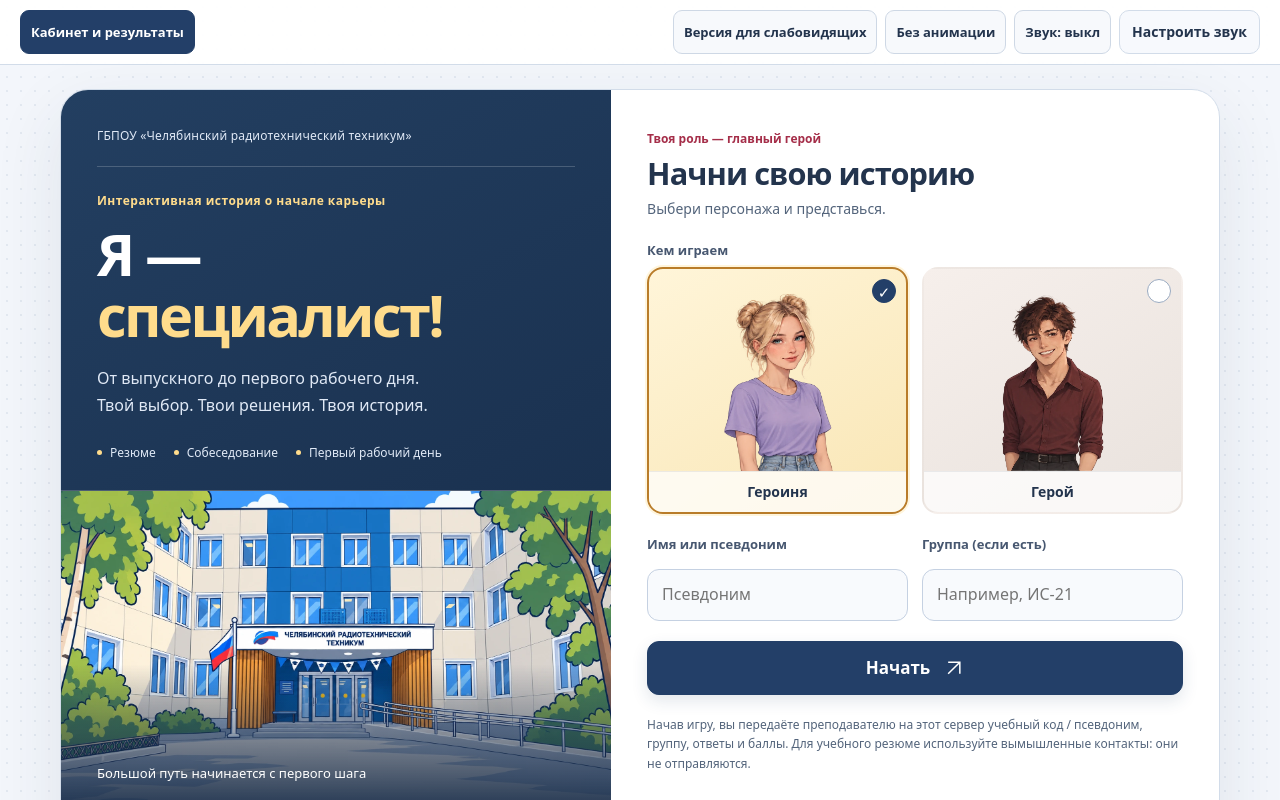
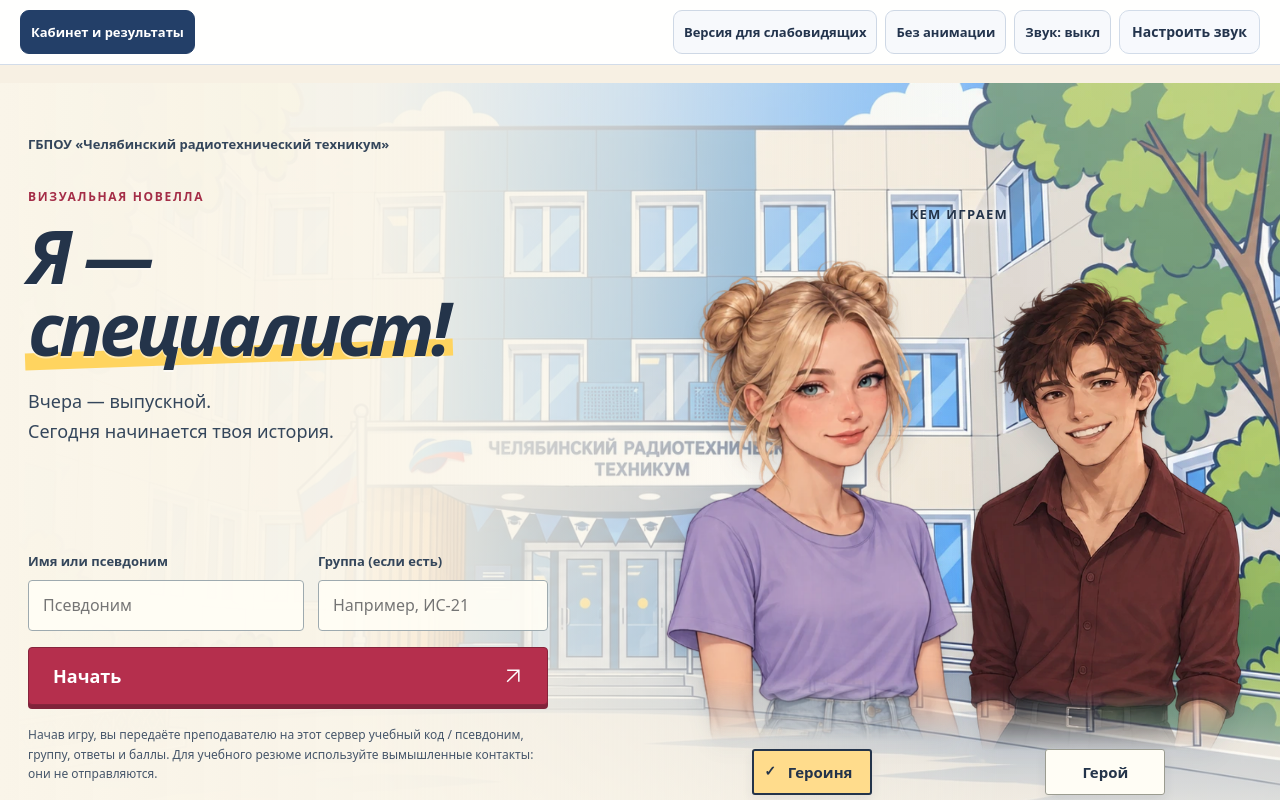
Before and after one commit to nohopeandlove/chrt_game, a website built with Vite: page index.html in a window 1280 px wide. Built offline with nearby package versions, Linux system fonts and the light colour scheme; files whose address does not match are found by name.

Commit message:
Rework home into a cinematic campus title scene with large selectable characters

```diff
--- a/src/styles.css
+++ b/src/styles.css
@@ -1272,57 +1272,62 @@ html.vision-contrast .panel__hint { background:var(--vision-bg); color:var(--vis
 .report-expanded .teacher-report { margin:0 0 16px; max-width:100%; }
 .report-expanded .teacher-report h2 { white-space:normal; overflow-wrap:anywhere; }
 
-/* The opening screen is the cover of the story, with a calm, readable start form. */
-.menu { width:min(1180px,100%); display:grid; grid-template-columns:minmax(0,.95fr) minmax(0,1.05fr); align-items:stretch; gap:0; padding:0; overflow:hidden; border-radius:28px; box-shadow:0 24px 70px #23344d18; animation:menu-arrive .7s ease both; }
-.menu__intro { position:relative; display:flex; flex-direction:column; align-items:flex-start; min-width:0; padding:36px 36px 0; background:linear-gradient(150deg,#233f61,#162b48); color:#fff; overflow:hidden; }
-.menu .menu__eyebrow { padding:0 0 20px; background:none; color:#e0e9f6; font-size:12px; font-weight:500; line-height:1.7; letter-spacing:.015em; text-transform:none; border-radius:0; border-bottom:1px solid #ffffff30; width:100%; }
-.menu__genre { margin:24px 0 12px; font-size:12px; font-weight:600; color:#ffdc8c; letter-spacing:.04em; }
-.menu .menu__title { font-size:clamp(40px,4.5vw,65px); line-height:1.06; letter-spacing:-.045em; color:#fff; margin:0 0 20px; }
-.menu__title span { color:#ffdc8c; }
-.menu .menu__lede { color:#e0e9f6; font-weight:400; font-size:16px; line-height:1.7; }
-.menu__journey { display:flex; flex-wrap:wrap; gap:8px 18px; list-style:none; padding:0; margin:24px 0 28px; font-size:12px; color:#e0e9f6; }
-.menu__journey li { display:flex; align-items:center; gap:8px; }
-.menu__journey li::before { content:''; width:5px; height:5px; flex:none; border-radius:50%; background:#ffdc8c; }
-.menu__campus { align-self:stretch; flex:1; min-height:250px; margin:0 -36px; position:relative; background:linear-gradient(180deg,#162b4800 55%,#162b48e8),url('../assets/backgrounds/crt-campus.webp') center 55%/cover; border-top:1px solid #ffffff30; }
-.menu__campus span { position:absolute; bottom:22px; left:36px; right:36px; font-size:13px; font-weight:500; color:#fff; }
-.menu__setup { display:flex; flex-direction:column; gap:20px; min-width:0; padding:32px 36px; }
-.menu__step { color:#a52e49; font-size:12px; font-weight:700; }
-.menu__setup-head h2 { margin:4px 0 6px; font-size:clamp(23px,2.4vw,32px); line-height:1.2; letter-spacing:-.03em; }
-.menu__setup-head p { margin:0; color:var(--ink-3); font-size:14px; }
-.menu .menu__field legend,.menu .menu__field>span { padding-bottom:6px; font-size:13px; text-transform:none; letter-spacing:0; font-weight:600; color:var(--ink-2); }
-.menu .heroes { gap:14px; }
-.menu .hero { padding:12px 10px 0; gap:0; overflow:hidden; background:linear-gradient(150deg,#f3eff9,#ede6f2); border:2px solid transparent; border-radius:16px; transition:transform .2s,border-color .2s,box-shadow .2s; }
-.menu .hero:nth-child(2) { background:linear-gradient(150deg,#f6efeb,#e9e2dd); }
-.menu .hero:hover { transform:translateY(-3px); border-color:#a8b5c8; box-shadow:0 10px 20px #23344d12; }
-.menu .hero:has(input:checked) { background:linear-gradient(150deg,#fff5d9,#f9e6b5); border-color:#b97c29; box-shadow:0 0 0 2px #ffdc8c4d; }
-.menu .hero__art { width:min(100%,180px); height:190px; aspect-ratio:auto; border-radius:0; background:none; }
-.menu .hero__art svg { width:100%; height:100%; }
-.menu .hero__label { display:block; width:calc(100% + 20px); text-align:center; padding:9px 10px; background:#ffffffbf; border-top:1px solid #23344d15; font-size:14px; font-weight:700; }
-.hero__check { position:absolute; top:10px; right:10px; display:grid; place-items:center; width:24px; height:24px; border:1px solid #9aaac0; background:#fff; color:transparent; border-radius:50%; font-size:15px; }
-.hero:has(input:checked) .hero__check { color:#fff; background:#233f68; border-color:#233f68; }
-.menu__identity { display:grid; grid-template-columns:minmax(0,1fr) minmax(0,1fr); gap:14px; }
-.menu .menu__input { width:100%; min-width:0; padding:12px 14px; font-size:16px; background:#f8fafd; border:1px solid #c5d1e2; border-radius:12px; }
+
+/* A full-screen illustrated title scene, using the game's own cast and campus. */
+.overlay:has(>.menu) { padding:calc(var(--learning-tools-height,60px) + 18px) 0 0; align-content:start; align-items:start; background:#f7f0e3; background-image:none; }
+.menu { position:relative; isolation:isolate; width:100%; min-height:calc(100dvh - var(--learning-tools-height,60px) - 18px); display:grid; grid-template-columns:minmax(0,1fr) minmax(0,1fr); grid-template-rows:auto 1fr auto; column-gap:clamp(20px,4vw,70px); row-gap:24px; align-items:start; padding:clamp(24px,4vw,64px) max(28px,calc((100vw - 1280px)/2)) 0; border:0; border-radius:0; background:#f5efdf; box-shadow:none; overflow:hidden; animation:menu-reveal .8s ease both; }
+.menu__campus { position:absolute; z-index:-2; inset:0; background:url('../assets/backgrounds/crt-campus.webp') 65% 45%/cover; animation:campus-reveal 1.8s ease-out both; }
+.menu__campus::after { content:''; position:absolute; inset:0; background:linear-gradient(90deg,#faf5e9 0%,#faf5e9f5 29%,#faf5e9b3 50%,#faf5e91a 78%),linear-gradient(0deg,#faf5e9 0%,#faf5e900 30%,#faf5e940); }
+.menu__intro { grid-column:1; grid-row:1; min-width:0; padding:0; }
+.menu .menu__eyebrow { display:block; padding:0; margin:0 0 32px; max-width:460px; background:none; border:0; border-radius:0; color:#34465b; font-size:13px; font-weight:600; letter-spacing:0; line-height:1.6; text-transform:none; }
+.menu__genre { margin:0 0 14px; color:#a42d47; font-size:12px; font-weight:800; text-transform:uppercase; letter-spacing:.14em; }
+.menu .menu__title { margin:0 0 24px; color:#24344a; font-size:clamp(48px,5.7vw,86px); font-weight:900; font-style:italic; line-height:.98; letter-spacing:-.055em; text-shadow:0 2px 0 #ffffff80; }
+.menu__title span { position:relative; display:inline-block; color:inherit; }
+.menu__title span::after { content:''; position:absolute; z-index:-1; left:-3px; right:-6px; bottom:0; height:.23em; background:#ffd45f; transform:rotate(-2deg); }
+.menu .menu__lede { color:#34465b; max-width:32ch; font-size:18px; font-weight:500; line-height:1.65; }
+.menu__setup { display:contents; }
+.menu__setup-head { position:absolute; width:1px; height:1px; overflow:hidden; clip-path:inset(50%); white-space:nowrap; }
+.menu .menu__cast { grid-column:2; grid-row:1 / span 2; align-self:end; min-width:0; margin:70px 0 0; }
+.menu .menu__cast legend { display:block; width:100%; text-align:center; margin-bottom:14px; color:#24344a; font-size:13px; font-weight:800; letter-spacing:.1em; text-transform:uppercase; text-shadow:0 1px 8px #fff; }
+.menu .heroes { position:relative; grid-template-columns:repeat(2,minmax(0,1fr)); gap:0; align-items:end; }
+.menu .hero { align-self:end; position:relative; padding:0; gap:0; min-width:0; border:0; border-radius:0; background:none; box-shadow:none; transition:transform .3s ease,filter .3s ease; }
+.menu .hero:hover { transform:translateY(-7px); border:0; background:none; box-shadow:none; }
+.menu .hero:has(input:checked) { border:0; background:none; box-shadow:none; }
+.menu .hero__art { width:100%; max-width:none; height:clamp(360px,40vw,560px); aspect-ratio:auto; border:0; border-radius:0; overflow:visible; filter:drop-shadow(0 14px 10px #23344d25); transform-origin:bottom center; transition:transform .4s ease; }
+.menu .hero:has(input:checked) .hero__art { transform:translateY(-10px) scale(1.035); }
+.menu .hero__art svg { width:100%; height:100%; mask-image:linear-gradient(#000 0%,#000 88%,transparent 100%); animation:cast-reveal .85s .1s ease-out both; }
+.menu .hero:nth-child(2) .hero__art svg { animation-delay:.25s; }
+.menu .hero__label { position:relative; z-index:1; display:flex; align-items:center; justify-content:center; min-width:120px; margin-top:-2px; padding:10px 24px; background:#fffdf5; border:1px solid #9b9c90; border-radius:3px; color:#24344a; font-size:15px; font-weight:700; text-transform:none; letter-spacing:0; box-shadow:0 5px 12px #23344d14; }
+.menu .hero:has(input:checked) .hero__label { background:#ffdc8c; border:2px solid #24344a; padding:9px 23px; }
+.hero__check { position:absolute; z-index:2; bottom:13px; left:calc(50% - 48px); font-size:14px; font-weight:900; color:#24344a; visibility:hidden; }
+.hero:has(input:checked) .hero__check { visibility:visible; }
+.menu .hero:has(input:checked) .hero__label { padding-left:32px; padding-right:16px; }
+.menu .hero:has(input:focus-visible) { outline:none; }
+.menu .hero:has(input:focus-visible) .hero__label { outline:3px solid #b83350; outline-offset:4px; }
+.menu__entry { grid-column:1; grid-row:2; align-self:end; display:flex; flex-direction:column; min-width:0; gap:16px; padding:0 0 12px; max-width:520px; }
+.menu__identity { display:grid; grid-template-columns:minmax(0,1.2fr) minmax(0,1fr); gap:14px; }
+.menu .menu__field>span { color:#34465b; font-size:13px; font-weight:600; text-transform:none; letter-spacing:0; }
+.menu .menu__input { min-width:0; width:100%; padding:12px 14px; min-height:50px; background:#fffdf5ed; border:1px solid #9eaaaf; border-radius:4px; font-size:16px; }
 .menu .menu__actions { margin:0; }
-.menu .menu__start { display:flex; justify-content:center; align-items:center; gap:14px; width:100%; min-height:54px; font-size:17px; text-transform:none; letter-spacing:0; background:#233f68; box-shadow:0 6px 16px #233f6820; }
-.menu__start span { font-size:23px; line-height:1; }
-.menu__privacy { margin:0; color:var(--ink-3); font-size:12px; line-height:1.65; }
-.menu .menu__saved { background:#fff8e8; border-color:#ead7ac; padding:14px; }
+.menu .menu__start { display:flex; align-items:center; justify-content:space-between; width:100%; min-height:58px; padding:14px 24px; border:1px solid #86253c; border-radius:4px; background:#b52f4d; color:#fff; font-size:18px; text-transform:none; letter-spacing:0; box-shadow:0 4px 0 #80233a; transition:background .2s,transform .2s; }
+.menu .menu__start:hover { background:#98253f; transform:translateY(-2px); }
+.menu__privacy { margin:4px 0 0; color:#46566a; font-size:12px; line-height:1.6; }
+.menu .menu__saved { padding:14px 16px; border:1px solid #b8ac85; border-left:4px solid #b52f4d; border-radius:3px; background:#fffbefeb; }
 .menu .menu__saved p { font-size:13px; }
-.menu .menu__saved .btn { font-size:13px; text-transform:none; letter-spacing:0; padding:10px 12px; }
-.menu .menu__footer { grid-column:1/-1; display:flex; justify-content:space-between; align-items:center; flex-wrap:wrap; gap:8px 24px; padding:16px 28px; margin:0; background:#f8fafd; border-top:1px solid #dce4ef; text-align:left; font-size:12px; color:var(--ink-3); }
-.menu__footer a { padding:4px 0; }
-@keyframes menu-arrive { from { opacity:0; transform:translateY(12px); } to { opacity:1; transform:none; } }
-@media(max-width:900px) { .menu { grid-template-columns:minmax(0,1fr); max-width:640px; } .menu__intro { padding:28px 28px 0; } .menu .menu__title { font-size:52px; } .menu__campus { flex:none; min-height:210px; margin:0 -28px; } .menu__campus span { left:28px; right:28px; } .menu__setup { padding:28px; } }
-@media(max-width:480px) { .menu { border-radius:20px; } .menu__intro { padding:24px 20px 0; } .menu .menu__title { font-size:43px; } .menu__genre { margin-top:20px; font-size:11px; } .menu__campus { min-height:170px; margin:0 -20px; } .menu__campus span { left:20px; right:20px; font-size:12px; } .menu__journey { gap:8px 12px; margin-block:20px; font-size:11px; } .menu__setup { padding:24px 20px; gap:18px; } .menu .hero__art { height:170px; } .menu__identity { grid-template-columns:1fr; gap:14px; } .menu .menu__footer { padding:16px 20px; } }
-html.vision-contrast :is(.menu__intro,.menu__setup,.menu__footer,.menu__saved,.hero__label,.hero__check,.menu__campus span) { background:var(--vision-bg)!important; color:var(--vision-fg)!important; border-color:var(--vision-fg)!important; }
+.menu .menu__saved .btn { font-size:13px; letter-spacing:0; text-transform:none; border-radius:4px; }
+.menu .menu__footer { grid-column:1/-1; grid-row:3; position:relative; display:flex; flex-wrap:wrap; align-items:center; justify-content:space-between; gap:8px 24px; width:100%; margin:0; padding:18px 0; border-top:1px solid #24344a35; color:#46566a; background:none; font-size:12px; text-align:left; }
+.menu__footer a { display:inline-flex; align-items:center; gap:8px; padding:4px 0; }
+.menu__footer a svg { width:14px; height:14px; flex:none; }
+@keyframes menu-reveal { from { opacity:0; } to { opacity:1; } }
+@keyframes cast-reveal { from { opacity:0; transform:translateY(20px); } to { opacity:1; transform:none; } }
+@keyframes campus-reveal { from { transform:scale(1.04); } to { transform:scale(1); } }
+@media(max-width:1000px) { .menu { padding-inline:28px; column-gap:24px; } .menu .menu__title { font-size:clamp(40px,5.8vw,65px); } .menu .hero__art { height:400px; } .menu__identity { grid-template-columns:1fr; } }
+@media(max-width:700px) { .menu { grid-template-columns:minmax(0,1fr); grid-template-rows:auto auto auto auto; padding:28px 20px 0; row-gap:24px; } .menu__intro { grid-column:1; grid-row:1; } .menu .menu__title { font-size:clamp(42px,9.6vw,66px); } .menu .menu__eyebrow { font-size:12px; max-width:320px; margin-bottom:24px; } .menu .menu__lede { font-size:16px; } .menu .menu__cast { grid-column:1; grid-row:2; margin:0; } .menu .menu__cast legend { font-size:12px; margin-bottom:8px; } .menu .hero__art { height:310px; } .menu__entry { grid-column:1; grid-row:3; max-width:none; } .menu .menu__footer { grid-row:4; } .menu__identity { grid-template-columns:minmax(0,1.2fr) minmax(0,1fr); } .menu__campus { background-position:60% 20%; } .menu__campus::after { background:linear-gradient(180deg,#faf5e9f5 0%,#faf5e9c0 25%,#faf5e91a 44%,#faf5e9f5 70%,#faf5e9 100%); } }
+@media(max-width:360px) { .menu .menu__title { font-size:38px; } .menu .hero__art { height:260px; } .menu .hero__label { min-width:110px; padding-inline:18px; } .menu__identity { grid-template-columns:1fr; } }
+html.vision-contrast :is(.menu__intro,.menu__entry,.menu__footer,.menu__saved,.hero__label) { background:var(--vision-bg)!important; color:var(--vision-fg)!important; border-color:var(--vision-fg)!important; }
 html.vision-contrast .menu :is(h1,h2,p,span,li,legend) { color:var(--vision-fg)!important; }
-html.vision-contrast .menu__campus { background-image:none; min-height:70px; }
-html.vision-contrast .hero:has(input:checked) { outline:3px solid var(--vision-fg); outline-offset:2px; }
-html.vision-contrast .hero:has(input:checked) .hero__check { background:var(--vision-fg)!important; color:var(--vision-bg)!important; }
+html.vision-contrast .menu__title span::after { display:none; }
+html.vision-contrast .menu__campus { display:none; }
+html.vision-contrast .hero:has(input:checked) .hero__label { outline:3px solid var(--vision-fg); outline-offset:2px; }
 html[data-vision-images='gray'] .menu__campus { filter:grayscale(1); }
-html[data-vision-images='hidden'] .menu__campus { background-image:none; }
-
-.overlay:has(>.menu) { align-content:start; align-items:start; }
-.menu__footer a { display:inline-flex; align-items:center; gap:8px; }
-.menu__footer a svg { width:14px; height:14px; flex:none; }
-@media(max-width:360px) { .menu .menu__title { font-size:36px; } }
+html[data-vision-images='hidden'] .menu__campus { visibility:hidden; }
--- a/src/ui.ts
+++ b/src/ui.ts
@@ -382,23 +382,16 @@ export class UI {
     this.overlay.hidden = false;
     this.overlay.innerHTML = `
       <form class="menu" novalidate>
+        <div class="menu__campus" role="img" aria-label="Иллюстрация Челябинского радиотехнического техникума"></div>
         <section class="menu__intro" aria-labelledby="menu-title">
           <span class="menu__eyebrow">ГБПОУ «Челябинский радиотехнический техникум»</span>
-          <p class="menu__genre">Интерактивная история о начале карьеры</p>
+          <p class="menu__genre">Визуальная новелла</p>
           <h1 class="menu__title" id="menu-title">Я —<br><span>специалист!</span></h1>
-          <p class="menu__lede">От выпускного до первого рабочего дня.<br>Твой выбор. Твои решения. Твоя история.</p>
-          <ol class="menu__journey" aria-label="Что ждёт в игре"><li>Резюме</li><li>Собеседование</li><li>Первый рабочий день</li></ol>
-          <div class="menu__campus" role="img" aria-label="Иллюстрация Челябинского радиотехнического техникума"><span>Большой путь начинается с первого шага</span></div>
+          <p class="menu__lede">Вчера — выпускной.<br>Сегодня начинается твоя история.</p>
         </section>
         <section class="menu__setup" aria-labelledby="menu-setup-title">
-          <header class="menu__setup-head"><span class="menu__step">Твоя роль — главный герой</span><h2 id="menu-setup-title">Начни свою историю</h2><p>Выбери персонажа и представься.</p></header>
-        ${hasSave ? `<section class="menu__saved" data-saved aria-label="Сохранённая игра">
-          <p>${canResume ? `Сохранённое прохождение: ${escapeHtml(savedTitle)}. Продолжение начнётся с начала этой главы.` : 'Есть начальные данные, но прохождение ещё не началось.'}</p>
-          <p>Прогресс хранится отдельно от кэша браузера. Чтобы начать с чистого листа, удалите сохранение здесь.</p>
-          <div class="menu__actions">${canResume ? '<button class="btn" type="button" data-action="continue">Продолжить</button>' : ''}<button class="btn" type="button" data-action="delete-save">Удалить сохранение</button></div>
-          <p data-delete-status role="status"></p>
-        </section>` : ''}
-        <fieldset class="menu__field">
+          <h2 class="menu__setup-head" id="menu-setup-title">Новая игра</h2>
+        <fieldset class="menu__field menu__cast">
           <legend>Кем играем</legend>
           <div class="heroes">
             <label class="hero">
@@ -422,6 +415,13 @@ export class UI {
           </div>
         </fieldset>
 
+        <div class="menu__entry">
+        ${hasSave ? `<section class="menu__saved" data-saved aria-label="Сохранённая игра">
+          <p>${canResume ? `Сохранённое прохождение: ${escapeHtml(savedTitle)}. Продолжение начнётся с начала этой главы.` : 'Есть начальные данные, но прохождение ещё не началось.'}</p>
+          <p>Прогресс хранится отдельно от кэша браузера. Чтобы начать с чистого листа, удалите сохранение здесь.</p>
+          <div class="menu__actions">${canResume ? '<button class="btn" type="button" data-action="continue">Продолжить</button>' : ''}<button class="btn" type="button" data-action="delete-save">Удалить сохранение</button></div>
+          <p data-delete-status role="status"></p>
+        </section>` : ''}
         <div class="menu__identity"><label class="menu__field">
           <span>Имя или псевдоним</span>
           <input class="menu__input" name="playerName" type="text" maxlength="24"
@@ -434,6 +434,7 @@ export class UI {
         </div>
         <p class="menu__privacy">Начав игру, вы передаёте преподавателю на этот сервер учебный код / псевдоним, группу, ответы и баллы. Для учебного резюме используйте вымышленные контакты: они не отправляются.</p>
         <p class="menu__error" role="alert" hidden>Введите имя — оно будет звучать в репликах.</p>
+        </div>
         </section>
         <footer class="menu__footer"><span>Я — специалист · Учебная игра</span><a href="/about/" target="_blank" rel="noopener noreferrer">Об электронном образовательном ресурсе <svg width="20" height="20" viewBox="0 0 24 24" fill="none" stroke="currentColor" stroke-width="1.8" aria-hidden="true"><path d="M5 19 19 5M5 5h14v14"/></svg></a></footer>
       </form>`;
--- a/tools/menu-smoke.mjs
+++ b/tools/menu-smoke.mjs
@@ -7,7 +7,7 @@ try {
  browser=await chromium.launch({executablePath:process.env.BROWSER_EXECUTABLE||undefined,args:process.env.BROWSER_NO_SANDBOX==='1'?['--no-sandbox']:[]});
  const page=await browser.newPage({viewport:{width:1440,height:1000}});const errors=[];page.on('pageerror',e=>errors.push(e.message));
  await page.route('**/api/**',r=>r.fulfill({status:200,contentType:'application/json',body:JSON.stringify({environment:'dev'})}));
- await page.goto(server.resolvedUrls.local[0]);await page.locator('.menu__setup').waitFor();await page.locator('[data-setting=still]').click();
+ await page.goto(server.resolvedUrls.local[0]);await page.locator('.menu__entry').waitFor();await page.locator('[data-setting=still]').click();
  await page.evaluate(async()=>{await Promise.all([...document.querySelectorAll('.hero__art image')].map(async e=>{const i=new Image();i.src=e.getAttribute('href');await i.decode();}));});
  for(const [width,height] of [[1440,1000],[1024,768],[768,1024],[390,844],[320,700]]){
   await page.setViewportSize({width,height});await page.evaluate(()=>new Promise(requestAnimationFrame));await page.evaluate(()=>document.querySelector('.overlay').scrollTop=0);
@@ -17,7 +17,7 @@ try {
   const campus=await page.locator('.menu__campus').evaluate(e=>getComputedStyle(e).backgroundImage);assert.ok(campus.includes('crt-campus'));
   const url=campus.match(/url\("?([^"\)]+)/)[1];assert.equal((await page.request.get(url)).status(),200);
   if(width===1440)await page.screenshot({path:'/tmp/menu-new-desktop.png'});
-  if(width===390){await page.screenshot({path:'/tmp/menu-new-mobile-cover.png'});await page.locator('.menu__setup').scrollIntoViewIfNeeded();await page.screenshot({path:'/tmp/menu-new-mobile-form.png'});}
+  if(width===390){await page.screenshot({path:'/tmp/menu-new-mobile-cover.png'});await page.locator('.menu__entry').scrollIntoViewIfNeeded();await page.screenshot({path:'/tmp/menu-new-mobile-form.png'});}
  }
  await page.setViewportSize({width:1440,height:1000});
  await page.getByRole('button',{name:'Начать',exact:true}).click();await page.locator('.menu__error').waitFor();assert.equal(await page.locator('[name=playerName]').evaluate(e=>document.activeElement===e),true);
```
